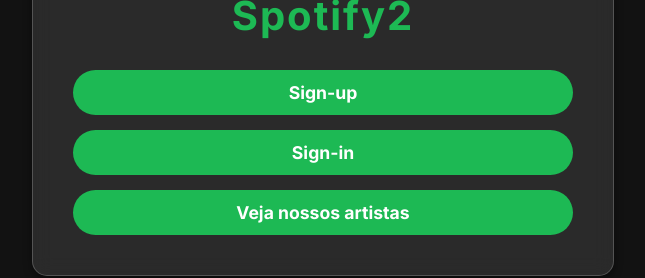
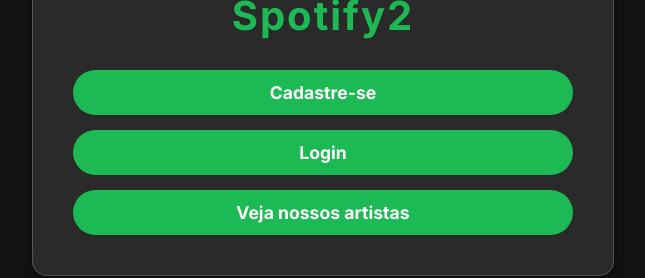
Before and after one commit to MatheuzH/projeto-cloud-front, a Next.js app: page / in a window 1280 px wide. Shown: the part 325-603 px from the top of the page, without its empty margins (317-962 px from the left). Built offline with nearby package versions, Linux system fonts and the light colour scheme.

Commit message:
correções

```diff
--- a/src/app/page.jsx
+++ b/src/app/page.jsx
@@ -21,8 +21,8 @@
     <div className="home-container">
       <h1 className="home-title">Seja bem-vindo ao Spotify2</h1>
       <div className="button-group">
-        <a href="cadastro" className="home-button">Sign-up</a>
-        <a href="login" className="home-button">Sign-in</a>
+        <a href="cadastro" className="home-button">Cadastre-se</a>
+        <a href="login" className="home-button">Login</a>
         {/* Botão que verifica se o token existe antes de redirecionar para /artistas */}
         <a href="artistas" className="home-button" onClick={handleVerArtistas}>Veja nossos artistas</a>
       </div>
```
